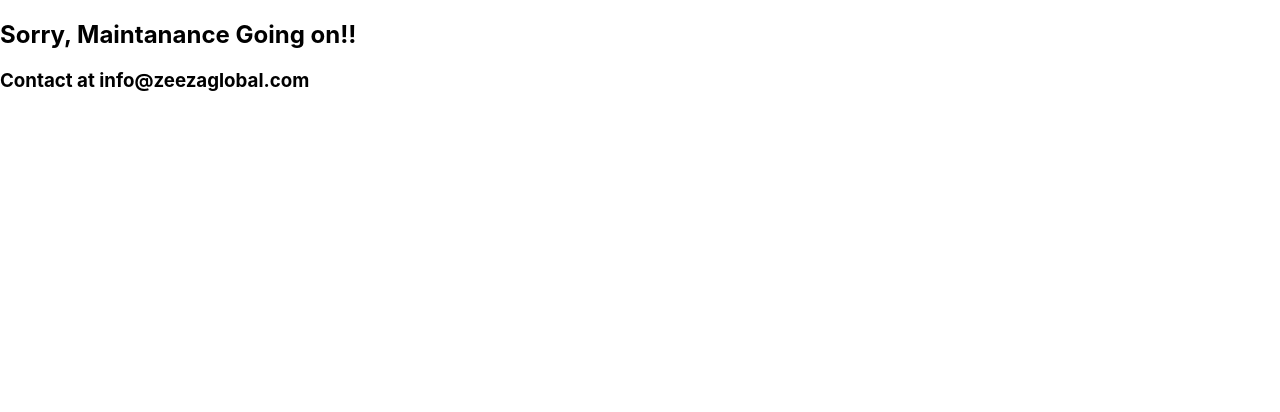
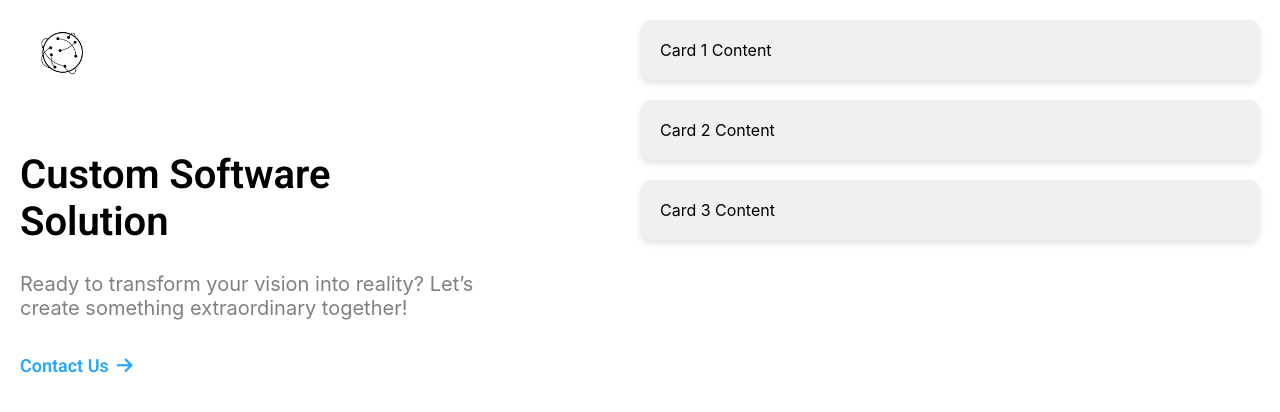
Before and after one commit to zeezaglobal/zeeza-home, a React (Create React App) app: page / in a window 1280 px wide. Shown: the top 412 px of the page. Built offline with nearby package versions, Linux system fonts and the light colour scheme.

Commit message:
texts done

```diff
--- a/package.json
+++ b/package.json
@@ -3,6 +3,7 @@
   "version": "0.1.0",
   "private": true,
   "dependencies": {
+    "bootstrap": "^5.3.3",
     "cra-template": "1.2.0",
     "react": "^19.0.0",
     "react-dom": "^19.0.0",
--- a/public/index.html
+++ b/public/index.html
@@ -9,6 +9,8 @@
       name="description"
       content="Web site created using create-react-app"
     />
+    <link rel="stylesheet" href="https://cdnjs.cloudflare.com/ajax/libs/font-awesome/6.0.0-beta3/css/all.min.css" />
+
     <link rel="apple-touch-icon" href="%PUBLIC_URL%/logo192.png" />
     <!--
       manifest.json provides metadata used when your web app is installed on a
--- /dev/null
+++ b/src/pages/Home.css
@@ -0,0 +1,68 @@
+/* Home.css */
+@import url("https://fonts.googleapis.com/css2?family=Roboto:wght@100;600&display=swap");
+
+.home-container {
+  display: flex;
+  justify-content: space-between;
+  align-items: flex-start;
+  padding: 20px;
+}
+
+.left-section {
+  width: 40%;
+}
+
+.logo {
+  width: auto; /* Fixed width */
+  height: 100px;
+}
+
+.heading {
+  font-size: 40px;
+  font-family: "Roboto", sans-serif;
+  font-weight: 600; /* Semibold */
+}
+.subtext {
+
+  font-size: 20px;
+  color: gray;
+
+}
+
+.textButton {
+    display: inline-block; /* Prevents it from spanning all horizontally */
+    font-size: 18px;
+    color: #27A6FF; /* Adjust the text color */
+    cursor: pointer;
+
+    font-family: "Roboto", sans-serif;
+
+
+  }
+  .textButton i {
+    margin-left: 8px; /* Add padding to space out the icon from the text */
+    transition: transform 0.3s ease;
+  }
+
+  .textButton:hover {
+    color: #0e75be;
+    transform: translateX(5px);
+  }
+
+.contact-button .arrow {
+  margin-left: 10px;
+}
+
+.right-section {
+  width: 50%;
+  display: flex;
+  flex-direction: column;
+  gap: 20px;
+}
+
+.card {
+  background-color: #f0f0f0;
+  border-radius: 10px;
+  padding: 20px;
+  box-shadow: 0 4px 6px rgba(0, 0, 0, 0.1);
+}
--- a/src/pages/Home.js
+++ b/src/pages/Home.js
@@ -1,12 +1,30 @@
-import React from 'react';
-
+import React from "react";
+import "./Home.css"; // Make sure to create a CSS file for styling
+import logo from "../img/zeeza-icon.png";
 const Home = () => {
   return (
-    <div>
-      <h2>Sorry, Maintanance Going on!!</h2>
-      <h3>Contact at info@zeezaglobal.com</h3>
+    <div className="home-container">
+      {/* Left Section */}
+      <div className="left-section">
+        <img src={logo} alt="Logo" className="logo" />
+        <h1 className="heading">
+          Custom Software <br /> Solution
+        </h1>
+        <p className="subtext">
+          Ready to transform your vision into reality? Let’s create something
+          extraordinary together!
+        </p>
+      <h2 className="textButton">Contact Us<i className="fas fa-arrow-right"></i></h2>
+      </div>
+
+      {/* Right Section */}
+      <div className="right-section">
+        <div className="card">Card 1 Content</div>
+        <div className="card">Card 2 Content</div>
+        <div className="card">Card 3 Content</div>
+      </div>
     </div>
   );
-}
+};
 
 export default Home;
```
Also changed, not shown: src/img/zeeza-icon.png (added), 1 other file (tests, documents, lock files or other folders).
